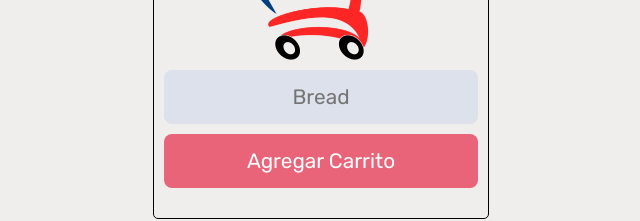
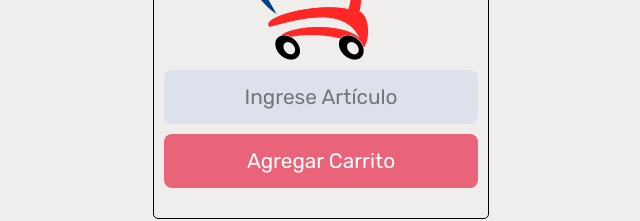
Before and after one commit to joelramonph/shoplistapp, a plain HTML site: page index.html in a window 1280 px wide. Shown: the part 274-495 px from the top of the page, without its empty margins (319-959 px from the left). Drawn offline with Linux system fonts and the light colour scheme; no server answers.

Commit message:
add update html

```diff
--- a/index.html
+++ b/index.html
@@ -23,7 +23,7 @@
 
                 <img src="./assets/images/cart.png" alt="cart">
 
-                <input type="text" id="input-field" placeholder="Bread">
+                <input type="text" id="input-field" placeholder="Ingrese Artículo">
                 <button id="add-button">Agregar Carrito</button>
                 <ul id="shopping-list">
 
```
